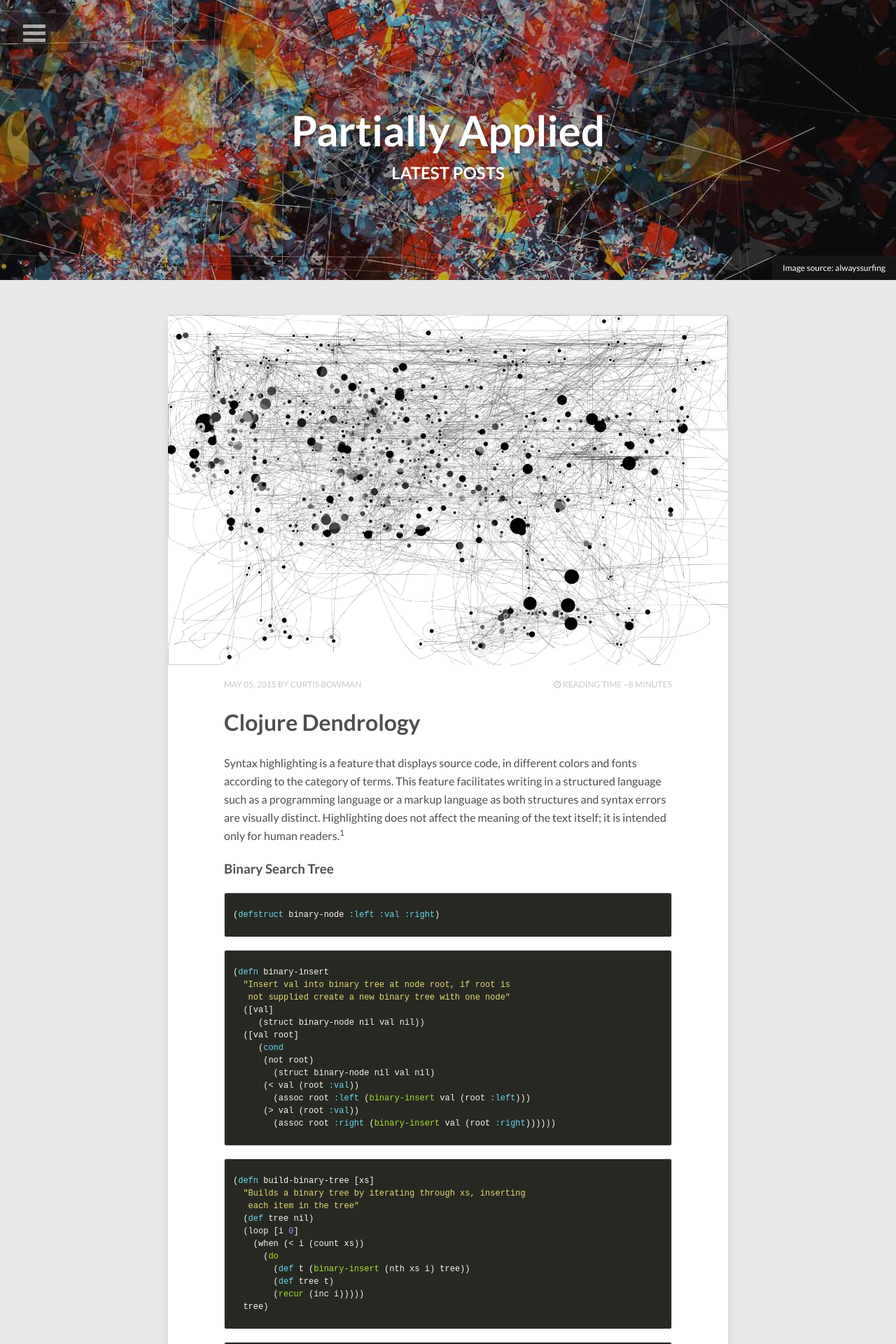
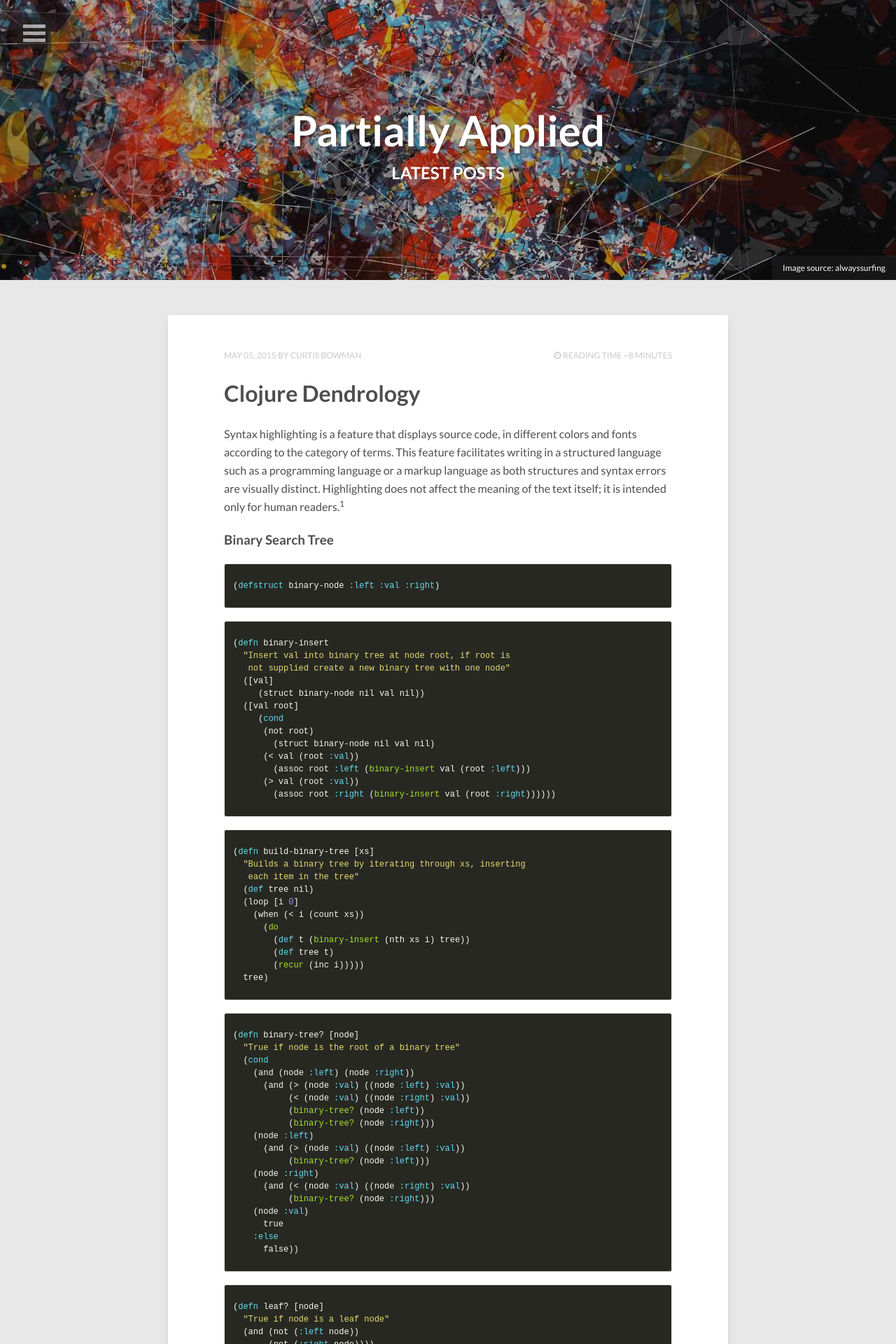
Before and after one commit to crbowman/crbowman.github.io, a Jekyll site: the page built from index.html, in a window 1280 px wide. Shown: the top 1920 px of the page at 70% size. Built offline with Jekyll 4.4.1, drawn with Linux system fonts in a browser that asks for light colours; nearby versions of some CDN libraries; the list of posts is cut into pages by our own code.

Commit message:
Update index.html

```diff
--- a/index.html
+++ b/index.html
@@ -13,11 +13,6 @@ image:
 {% for post in paginator.posts %}
 <article class="hentry">
   <header>
-    {% if post.image.feature %}
-      <div class="entry-image-index">
-        <a href="{{ site.url }}{{ post.url }}" title="{{ post.title }}"><img src="{{ site.url }}/images/{{ post.image.feature }}" alt="{{ post.title }}"></a>
-      </div><!-- /.entry-image -->
-    {% endif %}
     <div class="entry-meta">
       <span class="entry-date date published updated"><time datetime="{{ post.date | date_to_xmlschema }}"><a href="{{ site.url }}{{ post.url }}">{{ post.date | date: "%B %d, %Y" }}</a></time></span><span class="author vcard"><span class="fn"><a href="{{ site.url }}/about/" title="About {{ site.owner.name }}">{{ site.owner.name }}</a></span></span>
       {% if site.reading_time %}
```
